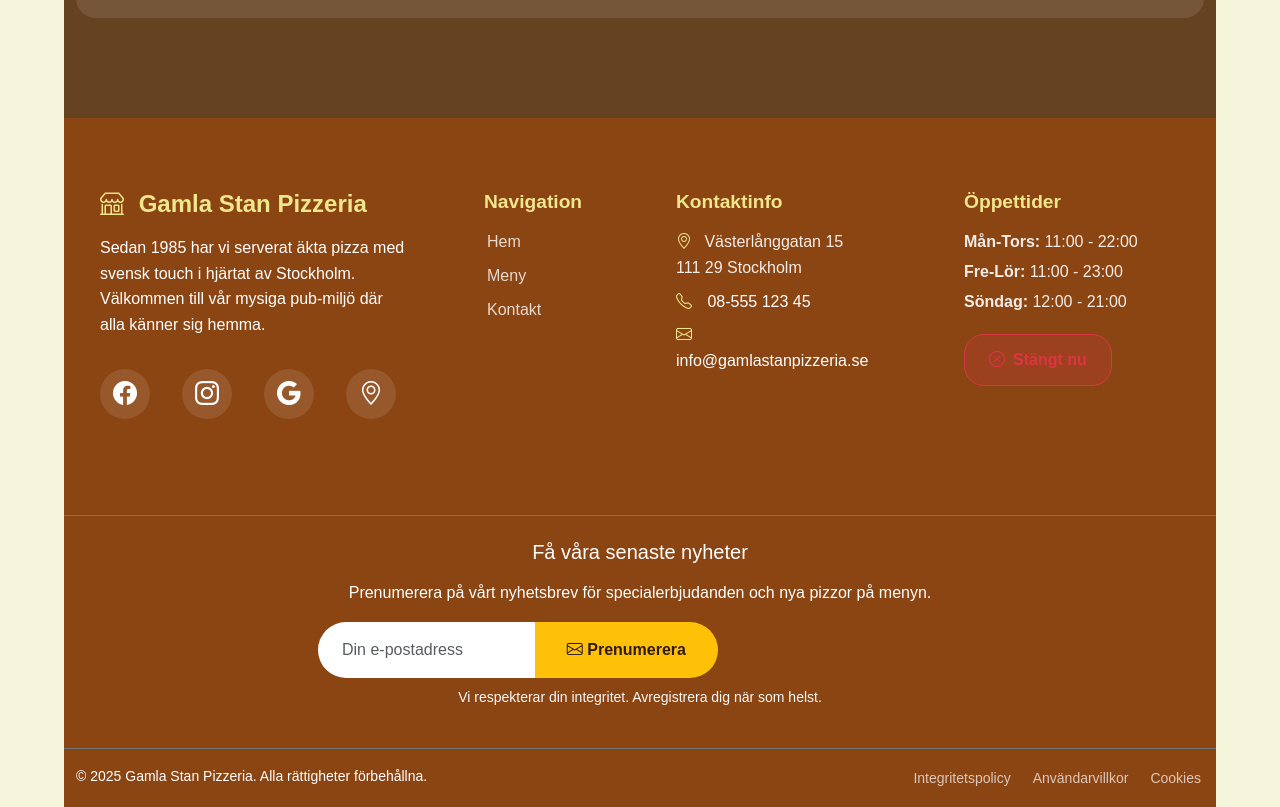
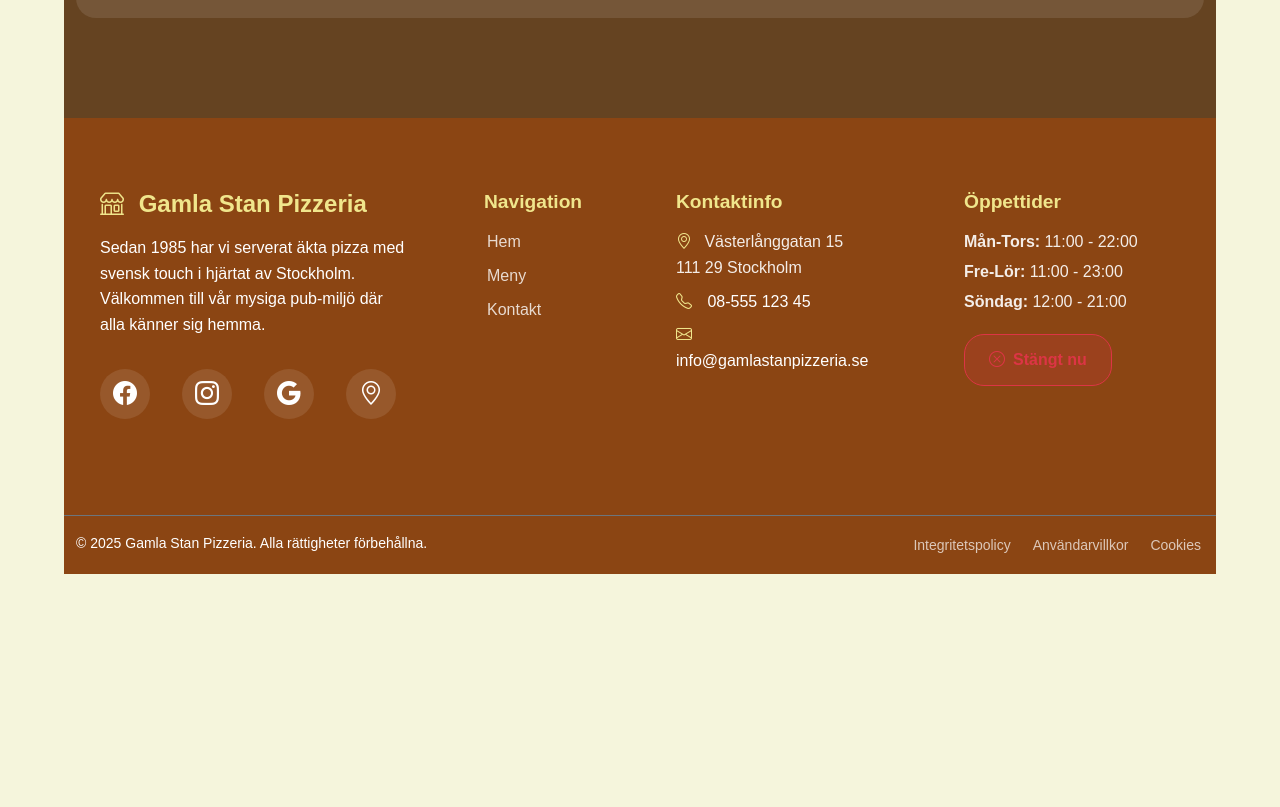
Before and after one commit to weblio-ab/pizza-site-example, a Vue app: page / in a window 1280 px wide. Shown: the part 5386-6193 px from the top of the page. After the commit the page ends 5960 px from the top, so only its background shows below. Built offline with nearby package versions, Linux system fonts and the light colour scheme.

Commit message:
Remove newsletter

```diff
--- a/src/components/FooterComponent.vue
+++ b/src/components/FooterComponent.vue
@@ -81,34 +81,6 @@
               </div>
             </div>
           </div>
-        </div>
-      </div>
-
-      <!-- Newsletter Section -->
-      <div class="row py-4 border-top border-secondary">
-        <div class="col-lg-8 mx-auto text-center">
-          <h5 class="mb-3">Få våra senaste nyheter</h5>
-          <p class="mb-3">
-            Prenumerera på vårt nyhetsbrev för specialerbjudanden och nya pizzor på menyn.
-          </p>
-          <form class="newsletter-form d-flex justify-content-center" @submit.prevent="subscribeNewsletter">
-            <div class="input-group" style="max-width: 400px;">
-              <input
-                type="email"
-                class="form-control"
-                placeholder="Din e-postadress"
-                v-model="email"
-                required
-              >
-              <button class="btn btn-warning" type="submit">
-                <i class="bi bi-envelope"></i>
-                Prenumerera
-              </button>
-            </div>
-          </form>
-          <p class="small mt-2 text-light">
-            Vi respekterar din integritet. Avregistrera dig när som helst.
-          </p>
         </div>
       </div>
 
```
